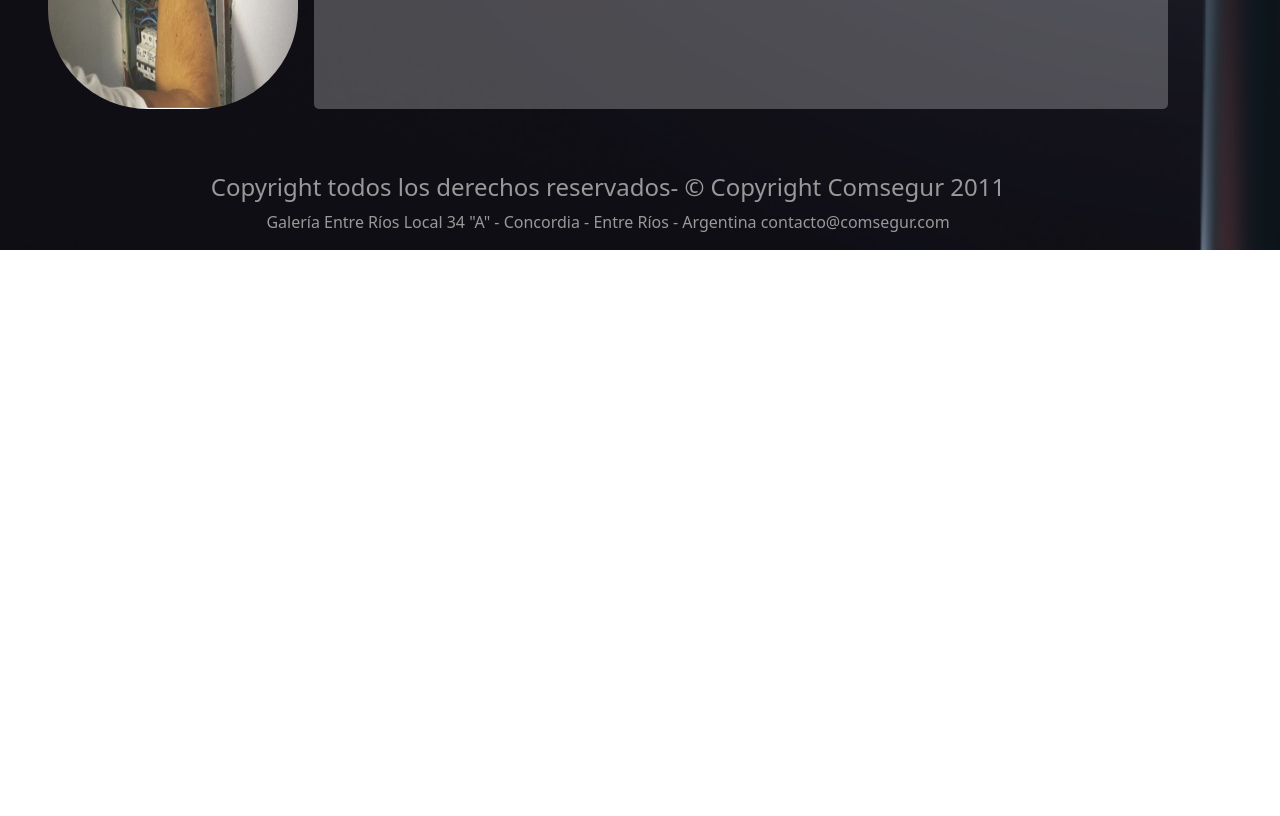
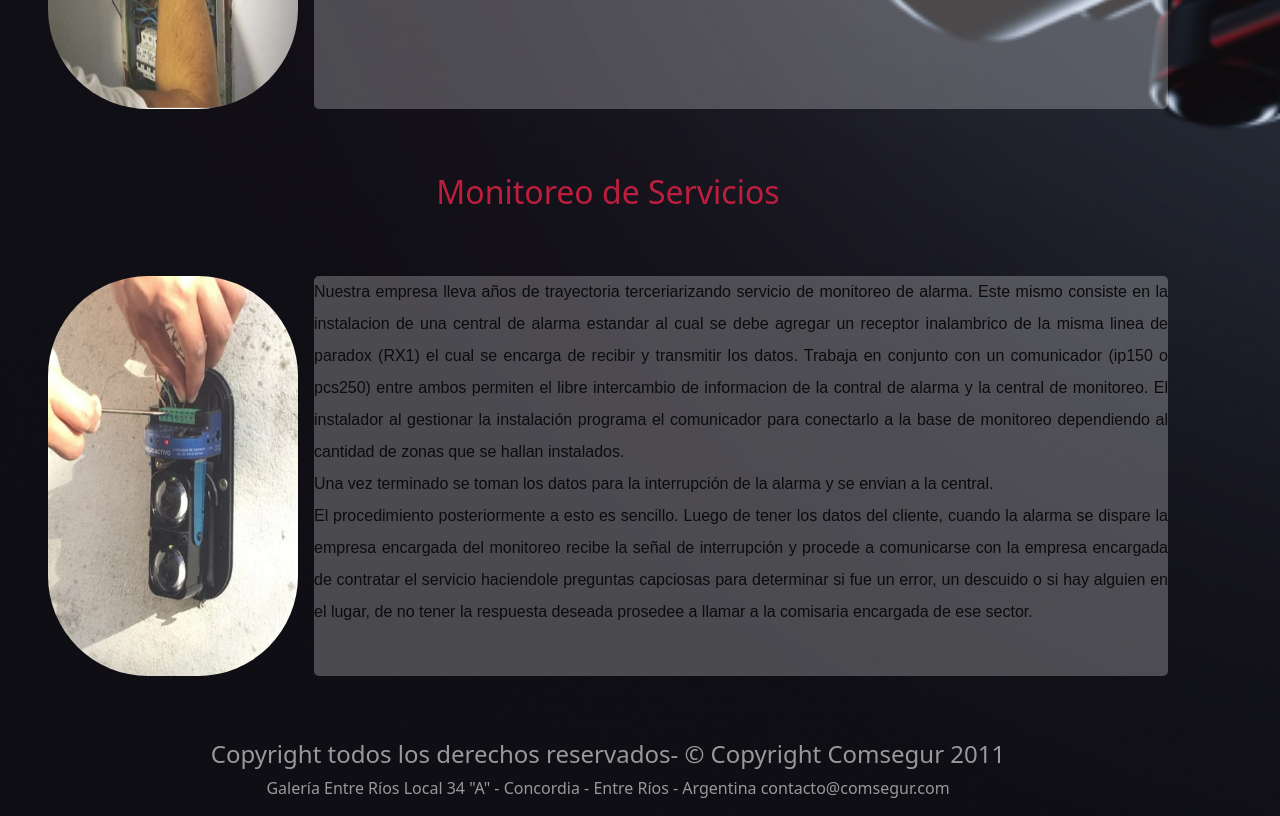
Before and after one commit to gabrieligb98/Comsegur, a plain HTML site: page paginas/servicios.html in a window 1280 px wide. Shown: the part 1744-2560 px from the top of the page. Before the commit the page ends 1994 px from the top, so only its background shows below. Drawn offline with nearby package versions, Linux system fonts and the light colour scheme; a web font is replaced by a local one.

Commit message:
ordenando css

```diff
--- a/estilo.css
+++ b/estilo.css
@@ -1,9 +1,10 @@
+/*                Generales              */
+
 *{
     margin:0;
     padding:0;
     box-sizing: border-box;
-    /*font-family:-apple-system, BlinkMacSystemFont, 'Segoe UI', Roboto, Oxygen, Ubuntu, Cantarell, 'Open Sans', 'Helvetica Neue', sans-serif;
-*/}
+    }
 
 body {
     background-color: rgb(104, 100, 100);
@@ -16,7 +17,21 @@ body {
 
 a {
     text-decoration: none;
+    color:white;
 }
+
+a:hover {
+    color:#bd1e3e;
+}
+
+
+
+
+/*                      Encabezado                                               */
+
+
+
+
 
 
 .texto {
@@ -34,9 +49,6 @@ a {
     margin-bottom: 50px;
 }
 
-a:hover {
-    color:#bd1e3e;
-}
 
 #menu {
     /* background-color: rgb(61, 59, 59); */
@@ -74,12 +86,7 @@ a:hover {
 #menu ul li a:hover{
     background-color: rgb(236, 9, 9);
     border-radius:105px ;
-
 }
-
-/*.derecha {
-    margin-left:auto ;
-}*/
 
 .titulo2 {
     font-size: 7vw;
@@ -169,36 +176,26 @@ a:hover {
     border-color:black;
 }
 
-a {
-    color:white;
-}
-
 .pie {
     text-align: center;
     color: #999;
     margin-top: 4rem;
     bottom: 0;
-
-
 }
-
 
 .letra_blanca{
     font-size: 2rem;
     display:block;
     text-align: center;
-
 }
 
 .letra_blanca1{
-
     font-size: 2rem;
     display:block;
     text-align:center;
 }
 
 .letra_blanca2{
-
     font-size: 2rem;
     display:block;
     text-align:center;
@@ -298,9 +295,6 @@ textarea {
     margin-bottom: 50px;
 }
 
-
-
-
 .selector-for-some-widget {
     box-sizing: content-box;
 }
@@ -321,9 +315,8 @@ textarea {
     height:200px;
     width: 200px;
     transition: height 2s, width 2s,transform 2s;
-    /*background-color: #5e1322;*/
-    position:relative;
-    left:40vw;
+    margin:0 auto;
+
 }
 
 .transition:hover {
@@ -333,7 +326,15 @@ textarea {
 
 }
 
+
+
+
+
 /* PAGINA ARTICULO */
+
+
+
+
 
 .catalogo-h2 {
     text-align:center;
@@ -356,6 +357,11 @@ textarea {
     text-align: center;
 }
 
+.container {
+    display: grid;
+    grid-template-columns: repeat(4, 1fr);
+}
+
 .imagen-catalogo{
     border-radius: 50px;
     margin-top: 20px;
@@ -365,7 +371,6 @@ textarea {
 .imagen-catalogo:hover {
     width: 18vw;
     transition: all 0.8s;
-
 }
 
 .descripcion-catalogo {
@@ -375,10 +380,13 @@ textarea {
     margin-left: 2vw;
 }
 
-.container {
-    display: grid;
-    grid-template-columns: repeat(4, 1fr);
-}
+/*                              Aca termina Articulo                          */
+
+
+
+
+
+
 
 @media (max-width: 768px) {
     .container{
--- a/paginas/servicios.html
+++ b/paginas/servicios.html
@@ -41,7 +41,8 @@
     </header>
     <section>
         <h2 class="title_servicios">Nuestros servicios</h2>
-        <div class="transition"> <img src="https://guialocal-concordia.s3.us-east-2.amazonaws.com/2018/09/Comsegur-RUBRO-Alarmas-Sistemas-4cm-Logo.jpg" width="200px" height="200px">
+        <div class="transition">
+            <img src="https://guialocal-concordia.s3.us-east-2.amazonaws.com/2018/09/Comsegur-RUBRO-Alarmas-Sistemas-4cm-Logo.jpg" width="200px" height="200px">
         </div>
         <div class="descripcion__servicios">
             <h2 class="descripcion__servicios-titulo">Instalación de camaras</h2>
@@ -62,9 +63,10 @@
             </div>
         </div>
     </section>
+
+    <!-- Otra seccion-->
+
     <section>
-
-
         <div class="descripcion__servicios">
             <h2 class="descripcion__servicios-titulo">Instalación de Alarmas</h2>
             <div class="descripcion__servicios__contenido">
@@ -79,11 +81,33 @@
                     </p>
                 </div>
             </div>
-
-
-
         </div>
     </section>
+
+    <!-- Otra seccion-->
+
+    <section>
+        <div class="descripcion__servicios">
+            <h2 class="descripcion__servicios-titulo">Monitoreo de Servicios</h2>
+            <div class="descripcion__servicios__contenido">
+                <img src="./../img/instalacion sirena.jpeg" alt="servicios alarmas" class="descripcion__servicios__contenido-img-2">
+                <div class="descripcion__servicios-fondo">
+                    <p class="descripcion__servicios-camara" >
+                        Nuestra empresa lleva años de trayectoria terceriarizando servicio de monitoreo de alarma. Este mismo consiste en la instalacion de una central de alarma estandar al cual se debe agregar un receptor inalambrico
+                        de la misma linea de paradox (RX1) el cual se encarga de recibir y transmitir los datos. Trabaja en conjunto con un comunicador (ip150 o pcs250) entre ambos permiten el libre intercambio de informacion de la contral
+                        de alarma y la central de monitoreo. El instalador al gestionar la instalación programa el comunicador para conectarlo a la base de monitoreo dependiendo al cantidad de zonas que se hallan instalados.
+                        <br>
+                        Una vez terminado se toman los datos para la interrupción de la alarma y se envian a la central.
+                        <br>
+                        El procedimiento posteriormente a esto es sencillo. Luego de tener los datos del cliente, cuando la alarma se dispare la empresa encargada del monitoreo recibe la señal de interrupción y procede a comunicarse
+                        con la empresa encargada de contratar el servicio haciendole preguntas capciosas para determinar si fue un error, un descuido o si hay alguien en el lugar, de no tener la respuesta deseada prosedee a llamar a la comisaria encargada de ese sector.
+
+                    </p>
+                </div>
+            </div>
+        </div>
+    </section>
+
     <footer class="pie">
         <h4>Copyright todos los derechos reservados- © Copyright Comsegur 2011</h4>
         <p class="footer"> Galería Entre Ríos Local 34 "A" - Concordia - Entre Ríos - Argentina
```
Also changed, not shown: paginas/articulos.html (+1 -1 lines), img/706d39ca08c79601e8763bcd4b9bc178_XL.jpg (added), img/Imagen monitoreo.png (added), img/instalacion sirena.jpeg (added), img/monitoreo-de-alarmas.jpg (added), img/monitoreo-de-alarmas_SISE_apertura_01-870x570.jpg (added).
